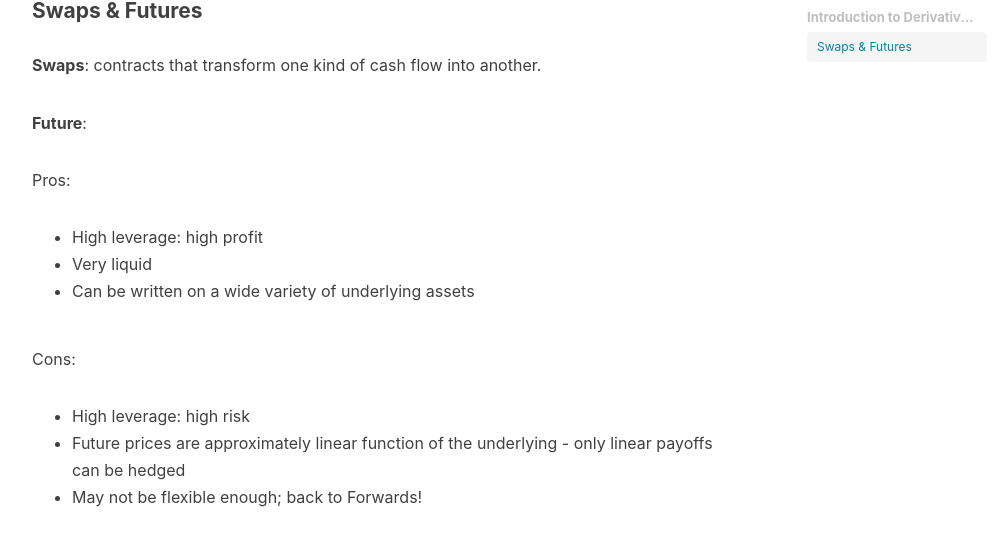
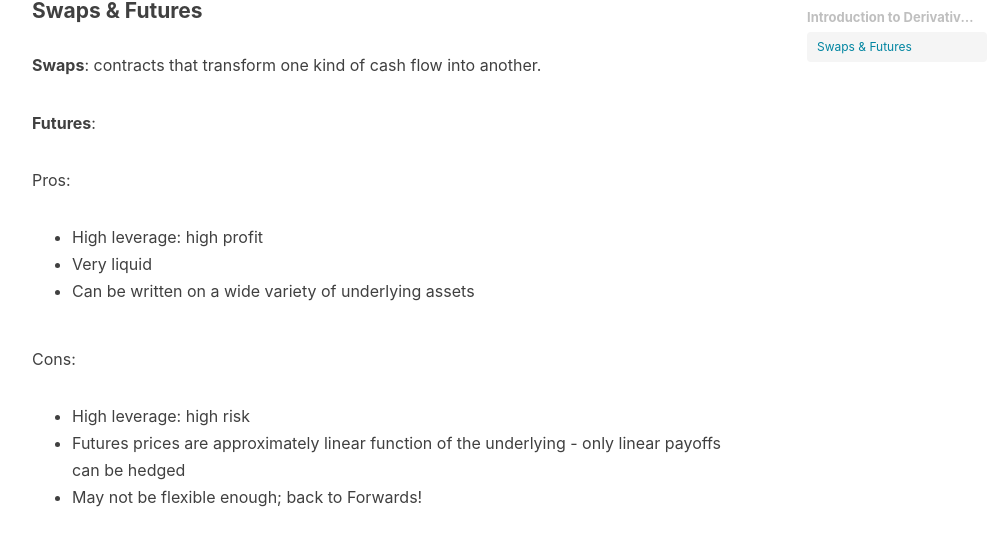
Before and after one commit to Bearxcave/Bearxcave.github.io, a Jekyll site: the page built from _posts/2021-03-12-cheatsheet-FE&RM-I.md, in a window 1280 px wide and 900 px high, scrolled down 1541 px. Shown: the part 147-689 px from the top of the window, without its empty margins (233-1236 px from the left). Built offline with Jekyll 4.4.1, drawn with Linux system fonts in a browser that asks for light colours; nearby versions of some CDN libraries; formulas are drawn with MathJax 3; comment, search, counter and statistics services are not loaded.

Commit message:
Update 2021-03-12-cheatsheet-FE&RM-I.md

```diff
--- a/_posts/2021-03-12-cheatsheet-FE&RM-I.md
+++ b/_posts/2021-03-12-cheatsheet-FE&RM-I.md
@@ -50,7 +50,7 @@ __Forward contract__
 
 __Swaps__: contracts that transform one kind of cash flow into another.
 
-__Future__:
+__Futures__:
 
 Pros:
 * High leverage: high profit
@@ -59,5 +59,5 @@ Pros:
 
 Cons:
 * High leverage: high risk
-* Future prices are approximately linear function of the underlying - only linear payoffs can be hedged
+* Futures prices are approximately linear function of the underlying - only linear payoffs can be hedged
 * May not be flexible enough; back to Forwards!
```
